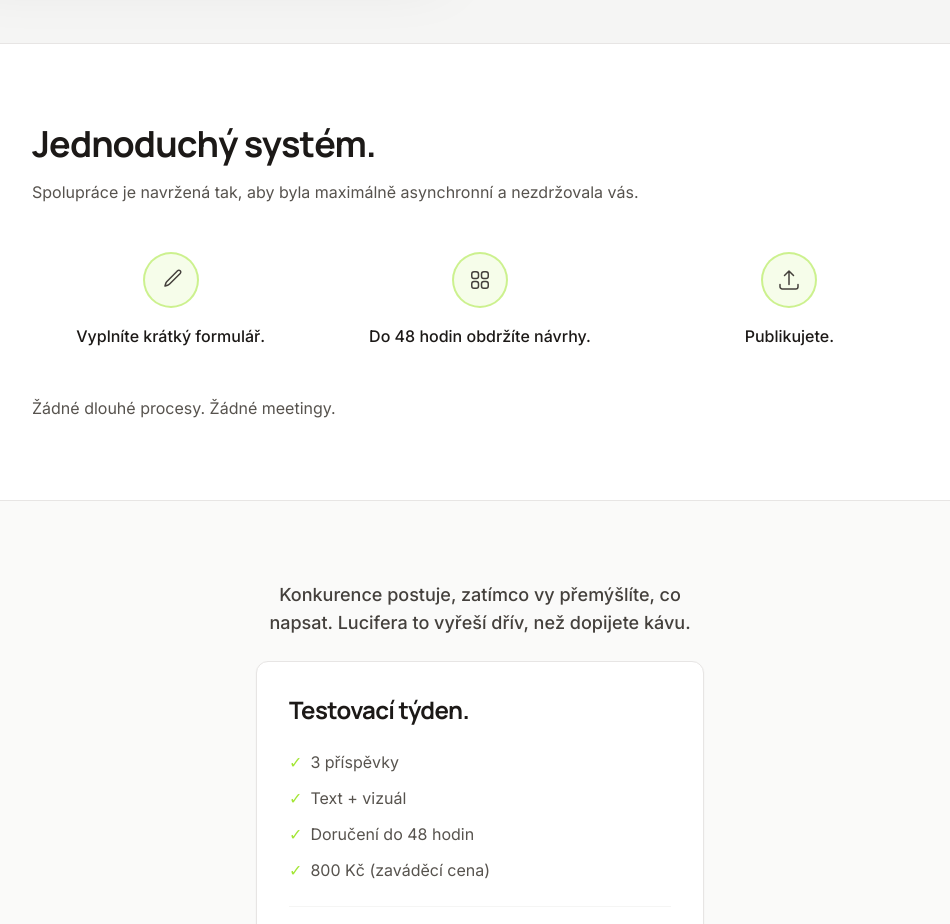
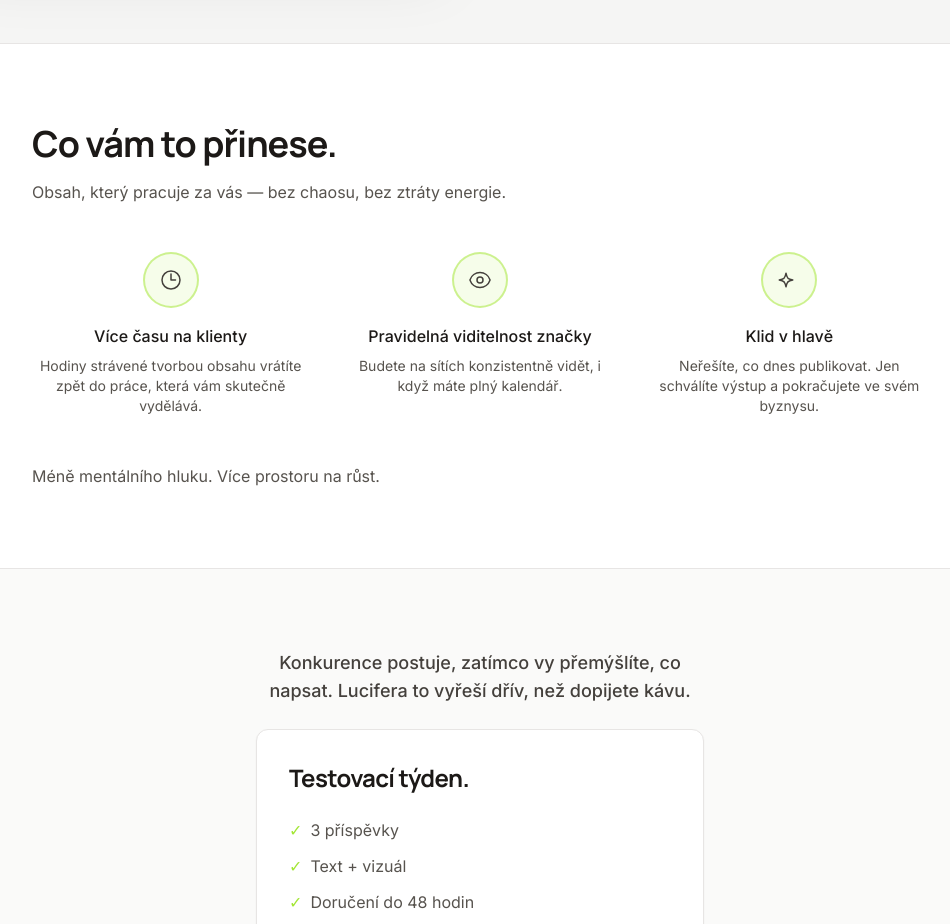
Before and after one commit to katarinabrics-eng/ai-content-studio, a Next.js app in the folder apps/content-studio/: page / in a window 1280 px wide. Shown: the part 1920-2844 px from the top of the page, without its empty margins (160-1110 px from the left). Built offline with nearby package versions, Linux system fonts and the light colour scheme.

Commit message:
refactor: update content and headings in HomePage for improved clarity and user engagement

```diff
--- a/apps/content-studio/src/app/page.tsx
+++ b/apps/content-studio/src/app/page.tsx
@@ -121,39 +121,49 @@ Reálné projekty. Reálné značky.`}
       <section id="jak-to-funguje" className="w-full border-t border-stone-200 bg-white px-6 py-20 sm:px-8 lg:px-12">
         <div className="mx-auto max-w-4xl">
           <h2 className="text-3xl font-bold tracking-tight text-stone-900 md:text-4xl">
-            Jednoduchý systém.
+            Co vám to přinese.
           </h2>
           <p className="mt-4 text-stone-600">
-            Spolupráce je navržená tak, aby byla maximálně asynchronní a nezdržovala vás.
+            Obsah, který pracuje za vás — bez chaosu, bez ztráty energie.
           </p>
           <div className="mt-12 grid gap-8 sm:grid-cols-3">
             <div className="flex flex-col items-center text-center">
               <div className="flex h-14 w-14 items-center justify-center rounded-full border-2 border-[#A3E635]/50 bg-[#A3E635]/10">
                 <svg className="h-6 w-6 text-stone-700" fill="none" viewBox="0 0 24 24" stroke="currentColor" strokeWidth={1.5}>
-                  <path strokeLinecap="round" strokeLinejoin="round" d="M16.862 4.487l1.687-1.688a1.875 1.875 0 112.652 2.652L10.582 16.07a4.5 4.5 0 01-1.897 1.13L6 18l.8-2.685a4.5 4.5 0 011.13-1.897l8.932-8.931z" />
+                  <path strokeLinecap="round" strokeLinejoin="round" d="M12 6v6h4.5m4.5 0a9 9 0 11-18 0 9 9 0 0118 0z" />
                 </svg>
               </div>
-              <p className="mt-4 font-medium text-stone-900">Vyplníte krátký formulář.</p>
+              <p className="mt-4 font-medium text-stone-900">Více času na klienty</p>
+              <p className="mt-2 text-sm text-stone-600">
+                Hodiny strávené tvorbou obsahu vrátíte zpět do práce, která vám skutečně vydělává.
+              </p>
             </div>
             <div className="flex flex-col items-center text-center">
               <div className="flex h-14 w-14 items-center justify-center rounded-full border-2 border-[#A3E635]/50 bg-[#A3E635]/10">
                 <svg className="h-6 w-6 text-stone-700" fill="none" viewBox="0 0 24 24" stroke="currentColor" strokeWidth={1.5}>
-                  <path strokeLinecap="round" strokeLinejoin="round" d="M3.75 6A2.25 2.25 0 016 3.75h2.25A2.25 2.25 0 0110.5 6v2.25a2.25 2.25 0 01-2.25 2.25H6a2.25 2.25 0 01-2.25-2.25V6zM3.75 15.75A2.25 2.25 0 016 13.5h2.25a2.25 2.25 0 012.25 2.25V18a2.25 2.25 0 01-2.25 2.25H6A2.25 2.25 0 013.75 18v-2.25zM13.5 6a2.25 2.25 0 012.25-2.25H18A2.25 2.25 0 0120.25 6v2.25A2.25 2.25 0 0118 10.5h-2.25a2.25 2.25 0 01-2.25-2.25V6zM13.5 15.75a2.25 2.25 0 012.25-2.25H18a2.25 2.25 0 012.25 2.25V18A2.25 2.25 0 0118 20.25h-2.25A2.25 2.25 0 0113.5 18v-2.25z" />
+                  <path strokeLinecap="round" strokeLinejoin="round" d="M2.036 12.322a1.012 1.012 0 010-.639C3.423 7.51 7.36 4.5 12 4.5c4.638 0 8.573 3.007 9.963 7.178.07.207.07.431 0 .639C20.577 16.49 16.64 19.5 12 19.5c-4.638 0-8.573-3.007-9.963-7.178z" />
+                  <path strokeLinecap="round" strokeLinejoin="round" d="M15 12a3 3 0 11-6 0 3 3 0 016 0z" />
                 </svg>
               </div>
-              <p className="mt-4 font-medium text-stone-900">Do 48 hodin obdržíte návrhy.</p>
+              <p className="mt-4 font-medium text-stone-900">Pravidelná viditelnost značky</p>
+              <p className="mt-2 text-sm text-stone-600">
+                Budete na sítích konzistentně vidět, i když máte plný kalendář.
+              </p>
             </div>
             <div className="flex flex-col items-center text-center">
               <div className="flex h-14 w-14 items-center justify-center rounded-full border-2 border-[#A3E635]/50 bg-[#A3E635]/10">
                 <svg className="h-6 w-6 text-stone-700" fill="none" viewBox="0 0 24 24" stroke="currentColor" strokeWidth={1.5}>
-                  <path strokeLinecap="round" strokeLinejoin="round" d="M3 16.5v2.25A2.25 2.25 0 005.25 21h13.5A2.25 2.25 0 0021 18.75V16.5m-13.5-9L12 3m0 0l4.5 4.5M12 3v13.5" />
+                  <path strokeLinecap="round" strokeLinejoin="round" d="M9.813 15.904L9 18.75l-.813-2.846a4.5 4.5 0 00-3.09-3.09L2.25 12l2.846-.813a4.5 4.5 0 003.09-3.09L9 5.25l.813 2.846a4.5 4.5 0 003.09 3.09L15.75 12l-2.846.813a4.5 4.5 0 00-3.09 3.09z" />
                 </svg>
               </div>
-              <p className="mt-4 font-medium text-stone-900">Publikujete.</p>
+              <p className="mt-4 font-medium text-stone-900">Klid v hlavě</p>
+              <p className="mt-2 text-sm text-stone-600">
+                Neřešíte, co dnes publikovat. Jen schválíte výstup a pokračujete ve svém byznysu.
+              </p>
             </div>
           </div>
           <p className="mt-12 text-stone-600">
-            Žádné dlouhé procesy. Žádné meetingy.
+            Méně mentálního hluku. Více prostoru na růst.
           </p>
         </div>
       </section>
```
